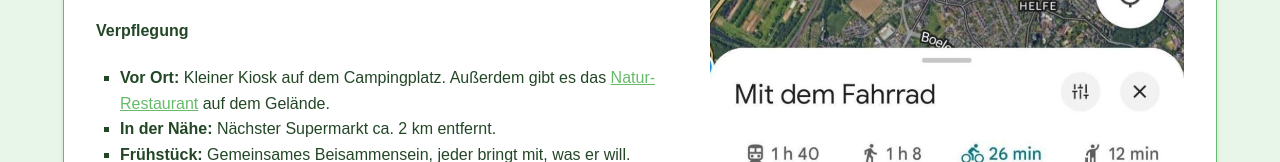
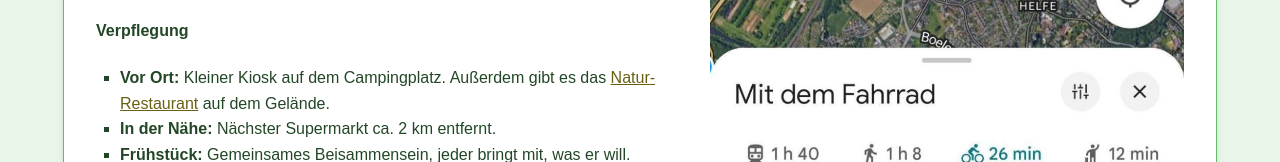
Before and after one commit to ErSieCode/ersiecode.github.io, a website: page index.html in a window 1280 px wide. Shown: the part 2065-2227 px from the top of the page. Drawn offline with Linux system fonts and the light colour scheme.

Commit message:
Update index.html
Jaman!

```diff
--- a/index.html
+++ b/index.html
@@ -252,7 +252,7 @@
                     <h4>Verpflegung</h4>
                    <ul>
     <li><strong>Vor Ort:</strong> Kleiner Kiosk auf dem Campingplatz. Außerdem gibt es das
-        <a href="https://g.co/kgs/uG33qmB" target="_blank" style="color: #66bb6a; text-decoration: underline;">Natur-Restaurant</a> auf dem Gelände.
+        <a href="https://g.co/kgs/uG33qmB" target="_blank" style="color: #696013; text-decoration: underline;">Natur-Restaurant</a> auf dem Gelände.
     </li>
     <li><strong>In der Nähe:</strong> Nächster Supermarkt ca. 2 km entfernt.</li>
     <li>
```
